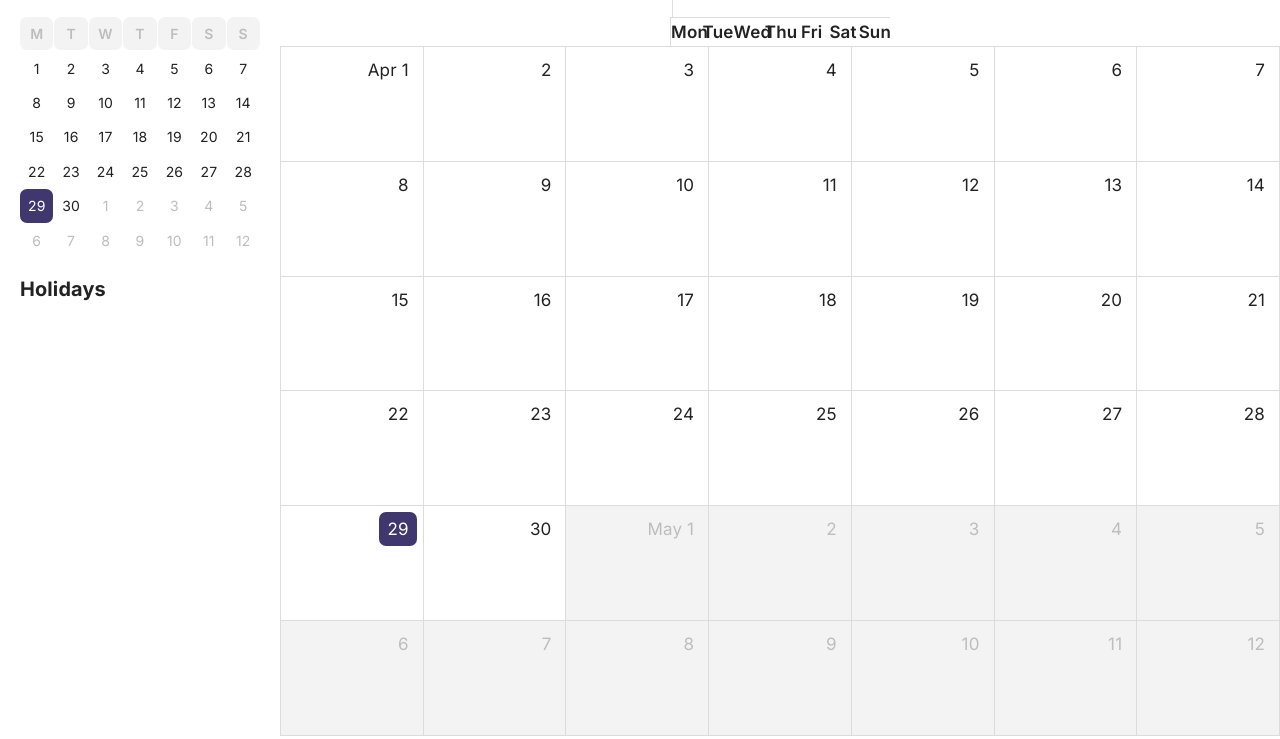
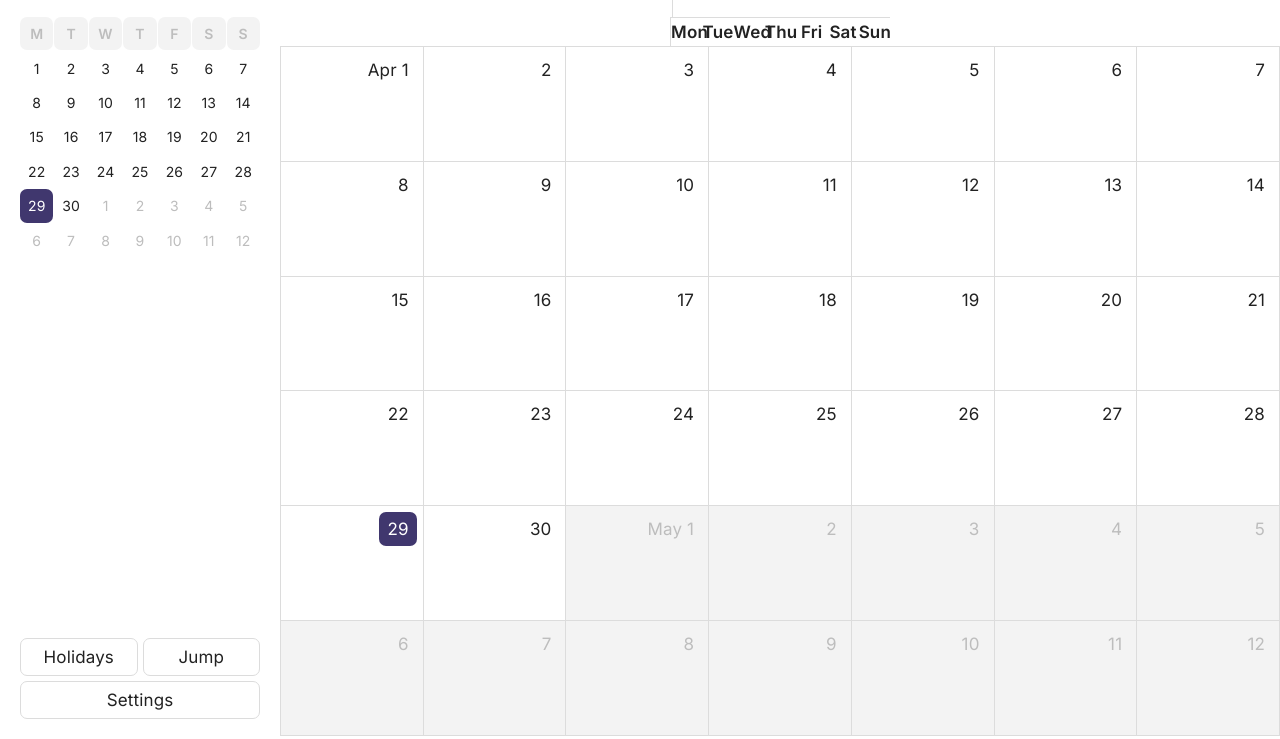
Before and after one commit to caganseyrek/SirPuffin, a website built with Vite: page index.html in a window 1280 px wide. Shown: the part 61-800 px from the top of the page. Built offline with nearby package versions, Linux system fonts and the light colour scheme.

Commit message:
Small typing updates for compactness

```diff
--- a/index.html
+++ b/index.html
@@ -12,41 +12,27 @@
         <div id="modalcontainer">
             <div id="modalheader">
                 <div id="modaltitle"></div>
-                <a id="closebtn">
-                    <svg class="icon" xmlns="http://www.w3.org/2000/svg" viewBox="0 0 18 18">
-                        <path d="M0.443051 15.4177C-0.147684 16.0084 -0.147684 16.9662 0.443051 17.5569C1.03378 18.1477 1.99155 18.1477 2.58229 17.5569L9 11.1392L15.4177 17.5569C16.0084 18.1477 16.9662 18.1477 17.5569 17.5569C18.1477 16.9662 18.1477 16.0084 17.5569 15.4177L11.1392 9L17.5569 2.58229C18.1477 1.99155 18.1477 1.03378 17.5569 0.443051C16.9662 -0.147684 16.0084 -0.147684 15.4177 0.443051L9 6.86076L2.58229 0.443051C1.99155 -0.147684 1.03378 -0.147684 0.443051 0.443051C-0.147684 1.03378 -0.147684 1.99155 0.443051 2.58229L6.86076 9L0.443051 15.4177Z" fill="#D9D9D9"/>
-                    </svg>
-                </a>
+                <a id="closebtn"><svg class="icon" xmlns="http://www.w3.org/2000/svg" viewBox="0 0 18 18"><path d="M0.443051 15.4177C-0.147684 16.0084 -0.147684 16.9662 0.443051 17.5569C1.03378 18.1477 1.99155 18.1477 2.58229 17.5569L9 11.1392L15.4177 17.5569C16.0084 18.1477 16.9662 18.1477 17.5569 17.5569C18.1477 16.9662 18.1477 16.0084 17.5569 15.4177L11.1392 9L17.5569 2.58229C18.1477 1.99155 18.1477 1.03378 17.5569 0.443051C16.9662 -0.147684 16.0084 -0.147684 15.4177 0.443051L9 6.86076L2.58229 0.443051C1.99155 -0.147684 1.03378 -0.147684 0.443051 0.443051C-0.147684 1.03378 -0.147684 1.99155 0.443051 2.58229L6.86076 9L0.443051 15.4177Z" fill="#D9D9D9"/></svg></a>
             </div>
-            <div id="modalcontent">
-            </div>
+            <div id="modalcontent"></div>
         </div>
     </div>
     <section id="sidebar">
         <div id="controls">
-            <a id="prevbtn">
-                <svg class="icon arrow" xmlns="http://www.w3.org/2000/svg" viewBox="0 0 8 14">
-                    <path d="M0.54582 5.66479L5.7505 0.391072C6.26511 -0.130358 7.09944 -0.130357 7.61405 0.391073C8.12865 0.912503 8.12865 1.75791 7.61405 2.27934L2.95518 7L7.61405 11.7207C8.12865 12.2421 8.12865 13.0875 7.61405 13.6089C7.09944 14.1304 6.26511 14.1304 5.7505 13.6089L0.545819 8.3352C-0.181941 7.59779 -0.181939 6.40221 0.54582 5.66479Z"/>
-                </svg>
-            </a>
+            <a id="prevbtn"><svg class="icon arrow" xmlns="http://www.w3.org/2000/svg" viewBox="0 0 8 14"><path d="M0.54582 5.66479L5.7505 0.391072C6.26511 -0.130358 7.09944 -0.130357 7.61405 0.391073C8.12865 0.912503 8.12865 1.75791 7.61405 2.27934L2.95518 7L7.61405 11.7207C8.12865 12.2421 8.12865 13.0875 7.61405 13.6089C7.09944 14.1304 6.26511 14.1304 5.7505 13.6089L0.545819 8.3352C-0.181941 7.59779 -0.181939 6.40221 0.54582 5.66479Z"/></svg></a>
             <a id="todaybtn">Today</a>
-            <a id="nextbtn">
-                <svg class="icon arrow" xmlns="http://www.w3.org/2000/svg" viewBox="0 0 8 14">
-                    <path d="M7.45418 8.33521L2.2495 13.6089C1.73489 14.1304 0.900557 14.1304 0.385953 13.6089C-0.128651 13.0875 -0.12865 12.2421 0.385953 11.7207L5.04482 7L0.385953 2.27934C-0.12865 1.75791 -0.128651 0.912502 0.385953 0.391072C0.900557 -0.130359 1.73489 -0.130358 2.2495 0.391072L7.45418 5.6648C8.18194 6.40221 8.18194 7.59779 7.45418 8.33521Z"/>
-                </svg>
-            </a>
+            <a id="nextbtn"><svg class="icon arrow" xmlns="http://www.w3.org/2000/svg" viewBox="0 0 8 14"><path d="M7.45418 8.33521L2.2495 13.6089C1.73489 14.1304 0.900557 14.1304 0.385953 13.6089C-0.128651 13.0875 -0.12865 12.2421 0.385953 11.7207L5.04482 7L0.385953 2.27934C-0.12865 1.75791 -0.128651 0.912502 0.385953 0.391072C0.900557 -0.130359 1.73489 -0.130358 2.2495 0.391072L7.45418 5.6648C8.18194 6.40221 8.18194 7.59779 7.45418 8.33521Z"/></svg></a>
         </div>
-        <div>
-            <div id="smallcalendar"></div>
-        </div>
-        <div id="holidays">
-            <h3>Holidays</h3>
+        <div><div id="smallcalendar"></div></div>
+        <div id="filler"></div>
+        <div id="sidebarbtns">
+            <a id="holidaysbtn">Holidays</a>
+            <a id="jumpbtn">Jump</a>
+            <a id="settingsbtn">Settings</a>
         </div>
     </section>
     <section id="content">
-        <section id="topbar">
-            <h1 id="calendartitle"></h1>
-        </section>
+        <section id="topbar"><h1 id="calendartitle"></h1></section>
         <section id="weekdays"></section>
         <table id="calendar"></table>
     </main>
```
